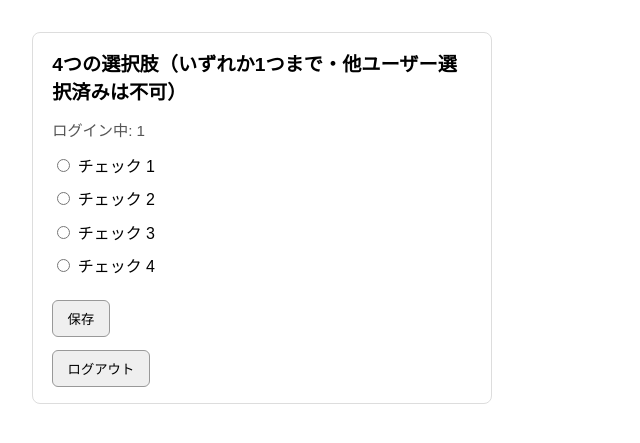
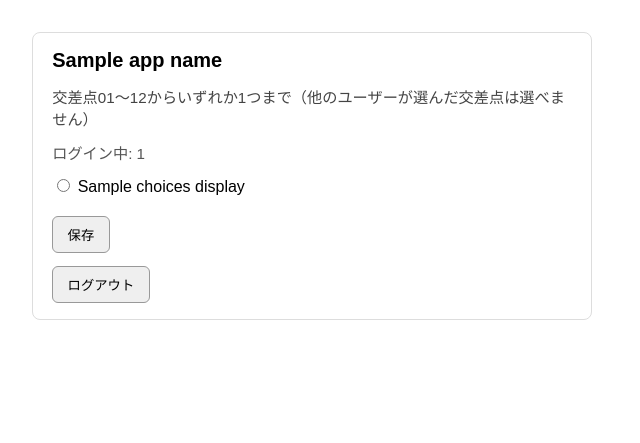
Before and after one commit to sastet7716/sphone_app_claude, a Flask app: template templates/index.html in a window 1280 px wide. Shown: the top 443 px of the page, without its empty margins (0-640 px from the left). Run offline with Flask 3, Linux system fonts and the light colour scheme; the template is opened without the code that fills it: most values are stand-ins (such as "Sample title", 1, 10 or a date in 2020); some libraries are stand-ins or nearby versions.

Commit message:
交差点見守り

```diff
--- a/app.py
+++ b/app.py
@@ -21,6 +21,11 @@ if not DATABASE_URL:
         "DATABASE_URL が未設定です。無料PostgreSQLの接続URLを環境変数に設定してください。"
     )
 
+# 交差点01〜12（内部キーは check1 … check12）
+CHOICE_KEYS = tuple(f"check{i}" for i in range(1, 13))
+VALID_CHOICES = frozenset(CHOICE_KEYS)
+APP_NAME = "交差点見守り"
+
 
 def get_connection() -> psycopg.Connection:
     return psycopg.connect(DATABASE_URL)
@@ -34,31 +39,29 @@ def _migrate_user_rows_for_unique_indexes(conn: psycopg.Connection) -> None:
     1) 1ユーザー1項目まで（先に付いた方を残す）
     2) 各項目は1ユーザーまで（login_id 昇順で先頭1名を残し他をFALSE）
     """
-    cols = ("check1", "check2", "check3", "check4")
+    cols = CHOICE_KEYS
     with conn.cursor() as cur:
         cur.execute(
-            "SELECT login_id, check1, check2, check3, check4 FROM user_checkbox_state"
+            "SELECT login_id, "
+            + ", ".join(cols)
+            + " FROM user_checkbox_state"
         )
         rows = cur.fetchall()
         for row in rows:
             login_id = row[0]
-            flags = [bool(row[1]), bool(row[2]), bool(row[3]), bool(row[4])]
+            flags = [bool(row[i + 1]) for i in range(12)]
             if sum(1 for f in flags if f) <= 1:
                 continue
             chosen_idx = next(i for i, f in enumerate(flags) if f)
+            sets = ", ".join(f"{cols[i]} = %s" for i in range(12))
+            vals = tuple(i == chosen_idx for i in range(12)) + (login_id,)
             cur.execute(
-                """
+                f"""
                 UPDATE user_checkbox_state
-                SET check1 = %s, check2 = %s, check3 = %s, check4 = %s
+                SET {sets}
                 WHERE login_id = %s
                 """,
-                (
-                    chosen_idx == 0,
-                    chosen_idx == 1,
-                    chosen_idx == 2,
-                    chosen_idx == 3,
-                    login_id,
-                ),
+                vals,
             )
 
     with conn.cursor() as cur:
@@ -83,23 +86,31 @@ def _migrate_user_rows_for_unique_indexes(conn: psycopg.Connection) -> None:
 
 
 def init_db() -> None:
+    col_defs = ",\n                    ".join(
+        f"check{i} BOOLEAN NOT NULL DEFAULT FALSE" for i in range(1, 13)
+    )
     with get_connection() as conn:
         with conn.cursor() as cur:
             cur.execute(
-                """
+                f"""
                 CREATE TABLE IF NOT EXISTS user_checkbox_state (
                     login_id TEXT PRIMARY KEY,
-                    check1 BOOLEAN NOT NULL DEFAULT FALSE,
-                    check2 BOOLEAN NOT NULL DEFAULT FALSE,
-                    check3 BOOLEAN NOT NULL DEFAULT FALSE,
-                    check4 BOOLEAN NOT NULL DEFAULT FALSE
+                    {col_defs}
                 )
                 """
             )
+            # 旧4列のみのDBを12列へ拡張
+            for i in range(5, 13):
+                cur.execute(
+                    f"""
+                    ALTER TABLE user_checkbox_state
+                    ADD COLUMN IF NOT EXISTS check{i} BOOLEAN NOT NULL DEFAULT FALSE
+                    """
+                )
         _migrate_user_rows_for_unique_indexes(conn)
         with conn.cursor() as cur:
-            # 各選択肢は常に最大1ユーザーまで（同時更新の競合もDBで防止）
-            for col in ("check1", "check2", "check3", "check4"):
+            # 各交差点は常に最大1ユーザーまで（同時更新の競合もDBで防止）
+            for col in CHOICE_KEYS:
                 cur.execute(
                     f"""
                     CREATE UNIQUE INDEX IF NOT EXISTS user_checkbox_unique_{col}
@@ -133,12 +144,14 @@ def is_valid_user(login_id: str, password: str) -> bool:
 
 
 def ensure_user_row(login_id: str) -> None:
+    cols = ", ".join(["login_id"] + list(CHOICE_KEYS))
+    falses = ", ".join(["FALSE"] * 12)
     with get_connection() as conn:
         with conn.cursor() as cur:
             cur.execute(
-                """
-                INSERT INTO user_checkbox_state (login_id, check1, check2, check3, check4)
-                VALUES (%s, FALSE, FALSE, FALSE, FALSE)
+                f"""
+                INSERT INTO user_checkbox_state ({cols})
+                VALUES (%s, {falses})
                 ON CONFLICT (login_id) DO NOTHING
                 """,
                 (login_id,),
@@ -151,7 +164,9 @@ def load_state(login_id: str) -> dict[str, bool]:
         with conn.cursor() as cur:
             cur.execute(
                 """
-                SELECT check1, check2, check3, check4
+                SELECT """
+                + ", ".join(CHOICE_KEYS)
+                + """
                 FROM user_checkbox_state
                 WHERE login_id = %s
                 """,
@@ -160,64 +175,55 @@ def load_state(login_id: str) -> dict[str, bool]:
             row = cur.fetchone()
 
     if row is None:
-        return {"check1": False, "check2": False, "check3": False, "check4": False}
+        return {k: False for k in CHOICE_KEYS}
 
-    return {
-        "check1": bool(row[0]),
-        "check2": bool(row[1]),
-        "check3": bool(row[2]),
-        "check4": bool(row[3]),
-    }
+    return {CHOICE_KEYS[i]: bool(row[i]) for i in range(12)}
 
 
-VALID_CHOICES = frozenset({"check1", "check2", "check3", "check4"})
+def choice_to_flags(choice: str) -> tuple[bool, ...]:
+    """常に高々1つだけ True。choice が空または不正ならすべて False。"""
+    if choice not in VALID_CHOICES:
+        return (False,) * 12
+    idx = int(choice.replace("check", "")) - 1
+    return tuple(i == idx for i in range(12))
 
 
-def choice_to_flags(choice: str) -> tuple[bool, bool, bool, bool]:
-    """常に高々1つだけ True。choice が空または不正ならすべて False。"""
-    if choice not in VALID_CHOICES:
-        return False, False, False, False
-    return (
-        choice == "check1",
-        choice == "check2",
-        choice == "check3",
-        choice == "check4",
-    )
-
-
-def save_state(
-    login_id: str, check1: bool, check2: bool, check3: bool, check4: bool
-) -> None:
+def save_state(login_id: str, flags: tuple[bool, ...]) -> None:
+    if len(flags) != 12:
+        raise ValueError("flags は12要素である必要があります")
+    sets = ", ".join(f"{CHOICE_KEYS[i]} = %s" for i in range(12))
     with get_connection() as conn:
         with conn.cursor() as cur:
             cur.execute(
-                """
+                f"""
                 UPDATE user_checkbox_state
-                SET check1 = %s, check2 = %s, check3 = %s, check4 = %s
+                SET {sets}
                 WHERE login_id = %s
                 """,
-                (check1, check2, check3, check4, login_id),
+                (*flags, login_id),
             )
         conn.commit()
 
 
 def selected_choice_from_state(state: dict[str, bool]) -> str:
     """表示用。複数 True のレガシーデータは先頭の項目のみ採用。"""
-    for key in ("check1", "check2", "check3", "check4"):
+    for key in CHOICE_KEYS:
         if state.get(key):
             return key
     return ""
 
 
 def choice_held_by_others(exclude_login_id: str) -> dict[str, str]:
-    """各選択肢を、自分以外のどの login_id が保持しているか。"""
-    cols = ("check1", "check2", "check3", "check4")
+    """各交差点を、自分以外のどの login_id が保持しているか。"""
+    cols = CHOICE_KEYS
     owners: dict[str, str] = {}
     with get_connection() as conn:
         with conn.cursor() as cur:
             cur.execute(
                 """
-                SELECT login_id, check1, check2, check3, check4
+                SELECT login_id, """
+                + ", ".join(cols)
+                + """
                 FROM user_checkbox_state
                 WHERE login_id != %s
                 """,
@@ -232,11 +238,16 @@ def choice_held_by_others(exclude_login_id: str) -> dict[str, str]:
 
 
 def first_free_choice(held_by_others: dict[str, str]) -> str | None:
-    """他ユーザーに取られていない最初の選択肢。空きがなければ None。"""
-    for k in ("check1", "check2", "check3", "check4"):
+    """他ユーザーに取られていない最初の交差点。空きがなければ None。"""
+    for k in CHOICE_KEYS:
         if k not in held_by_others:
             return k
     return None
+
+
+def choices_display() -> list[tuple[str, str]]:
+    """テンプレート用 (value, 表示ラベル)"""
+    return [(f"check{i}", f"交差点{i:02d}") for i in range(1, 13)]
 
 
 def render_main_logged_in(login_id: str, error: str | None = None):
@@ -250,6 +261,8 @@ def render_main_logged_in(login_id: str, error: str | None = None):
     no_slot_available = not stored and ff is None
     return render_template(
         "index.html",
+        app_name=APP_NAME,
+        choices_display=choices_display(),
         state=state,
         selected_choice=selected_choice,
         login_id=login_id,
@@ -269,6 +282,8 @@ def index():
     if not login_id:
         return render_template(
             "index.html",
+            app_name=APP_NAME,
+            choices_display=choices_display(),
             state=None,
             login_id=None,
             error=None,
@@ -286,7 +301,7 @@ def index():
 
         # 未選択のまま保存 = DB上もすべて OFF（ラジオをクリックで解除した状態）
         if choice == "":
-            save_state(login_id, False, False, False, False)
+            save_state(login_id, (False,) * 12)
             return redirect(url_for("index"))
 
         held = choice_held_by_others(login_id)
@@ -294,15 +309,15 @@ def index():
             who = held[choice]
             return render_main_logged_in(
                 login_id,
-                error=f"その選択肢は {who} さんが使用中です。別の項目を選ぶか、しばらく待ってください。",
+                error=f"その交差点は {who} さんが使用中です。別の交差点を選ぶか、しばらく待ってください。",
             )
-        check1, check2, check3, check4 = choice_to_flags(choice)
+        flags = choice_to_flags(choice)
         try:
-            save_state(login_id, check1, check2, check3, check4)
+            save_state(login_id, flags)
         except psycopg.errors.UniqueViolation:
             held_after = choice_held_by_others(login_id)
             if choice in held_after:
-                err = f"その選択肢は {held_after[choice]} さんが使用中です。（同時に選ばれました）"
+                err = f"その交差点は {held_after[choice]} さんが使用中です。（同時に選ばれました）"
             else:
                 err = "別のユーザーが先に選んだため保存できませんでした。画面を更新してください。"
             return render_main_logged_in(login_id, error=err)
@@ -319,6 +334,8 @@ def login():
     if not login_id or not password:
         return render_template(
             "index.html",
+            app_name=APP_NAME,
+            choices_display=choices_display(),
             state=None,
             login_id=None,
             error="ログインIDとパスワードを入力してください。",
@@ -329,6 +346,8 @@ def login():
     if not is_valid_user(login_id, password):
         return render_template(
             "index.html",
+            app_name=APP_NAME,
+            choices_display=choices_display(),
             state=None,
             login_id=None,
             error="認証に失敗しました。IDまたはパスワードを確認してください。",
--- a/templates/index.html
+++ b/templates/index.html
@@ -3,21 +3,26 @@
   <head>
     <meta charset="UTF-8" />
     <meta name="viewport" content="width=device-width, initial-scale=1.0" />
-    <title>チェックボックス保存アプリ</title>
+    <title>{{ app_name }}</title>
     <style>
       body {
         font-family: sans-serif;
         margin: 2rem;
       }
       .container {
-        max-width: 420px;
+        max-width: 520px;
         padding: 1rem 1.2rem;
         border: 1px solid #ddd;
         border-radius: 8px;
       }
       h1 {
         margin-top: 0;
-        font-size: 1.2rem;
+        font-size: 1.25rem;
+      }
+      .subtitle {
+        margin: 0 0 0.75rem;
+        color: #444;
+        font-size: 0.95rem;
       }
       .status {
         margin: 0.5rem 0 0.8rem;
@@ -30,7 +35,7 @@
       }
       .choice-group label {
         display: block;
-        margin: 0.6rem 0;
+        margin: 0.45rem 0;
       }
       .choice-group label.is-disabled {
         color: #888;
@@ -56,58 +61,33 @@
   <body>
     <div class="container">
       {% if login_id %}
-        <h1>4つの選択肢（いずれか1つまで・他ユーザー選択済みは不可）</h1>
+        <h1>{{ app_name }}</h1>
+        <p class="subtitle">
+          交差点01〜12からいずれか1つまで（他のユーザーが選んだ交差点は選べません）
+        </p>
         <div class="status">ログイン中: {{ login_id }}</div>
         {% if error %}
           <div class="error">{{ error }}</div>
         {% endif %}
         {% if no_slot_available %}
           <div class="error">
-            現在、どの項目も空いていません（4つとも他ユーザーが使用中です）。
+            現在、どの交差点も空いていません（12か所とも他ユーザーが使用中です）。
           </div>
         {% endif %}
         <form method="post" id="choice-form">
           <div class="choice-group">
-            <label class="{% if 'check1' in choice_owners %}is-disabled{% endif %}">
+            {% for value, label in choices_display %}
+            <label class="{% if value in choice_owners %}is-disabled{% endif %}">
               <input
                 type="radio"
                 name="choice"
-                value="check1"
-                {% if selected_choice == 'check1' %}checked{% endif %}
-                {% if 'check1' in choice_owners %}disabled{% endif %}
+                value="{{ value }}"
+                {% if selected_choice == value %}checked{% endif %}
+                {% if value in choice_owners %}disabled{% endif %}
               />
-              チェック 1{% if 'check1' in choice_owners %}（{{ choice_owners['check1'] }}さんが使用中）{% endif %}
+              {{ label }}{% if value in choice_owners %}（{{ choice_owners[value] }}さんが使用中）{% endif %}
             </label>
-            <label class="{% if 'check2' in choice_owners %}is-disabled{% endif %}">
-              <input
-                type="radio"
-                name="choice"
-                value="check2"
-                {% if selected_choice == 'check2' %}checked{% endif %}
-                {% if 'check2' in choice_owners %}disabled{% endif %}
-              />
-              チェック 2{% if 'check2' in choice_owners %}（{{ choice_owners['check2'] }}さんが使用中）{% endif %}
-            </label>
-            <label class="{% if 'check3' in choice_owners %}is-disabled{% endif %}">
-              <input
-                type="radio"
-                name="choice"
-                value="check3"
-                {% if selected_choice == 'check3' %}checked{% endif %}
-                {% if 'check3' in choice_owners %}disabled{% endif %}
-              />
-              チェック 3{% if 'check3' in choice_owners %}（{{ choice_owners['check3'] }}さんが使用中）{% endif %}
-            </label>
-            <label class="{% if 'check4' in choice_owners %}is-disabled{% endif %}">
-              <input
-                type="radio"
-                name="choice"
-                value="check4"
-                {% if selected_choice == 'check4' %}checked{% endif %}
-                {% if 'check4' in choice_owners %}disabled{% endif %}
-              />
-              チェック 4{% if 'check4' in choice_owners %}（{{ choice_owners['check4'] }}さんが使用中）{% endif %}
-            </label>
+            {% endfor %}
           </div>
           <button type="submit" {% if no_slot_available %}disabled{% endif %}>保存</button>
         </form>
@@ -134,7 +114,8 @@
           })();
         </script>
       {% else %}
-        <h1>ログイン</h1>
+        <h1>{{ app_name }}</h1>
+        <p class="subtitle">ログインしてください</p>
         {% if error %}
           <div class="error">{{ error }}</div>
         {% endif %}
```
